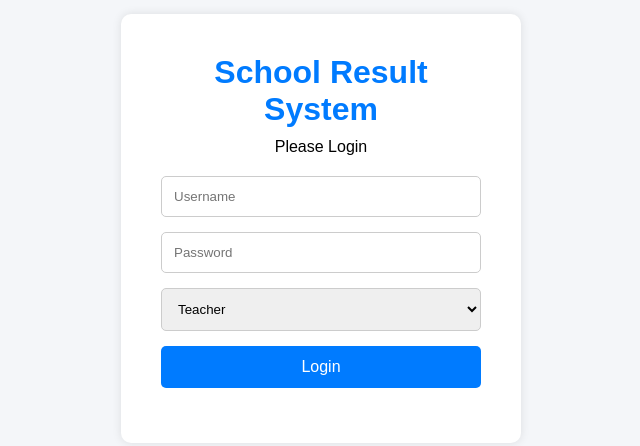
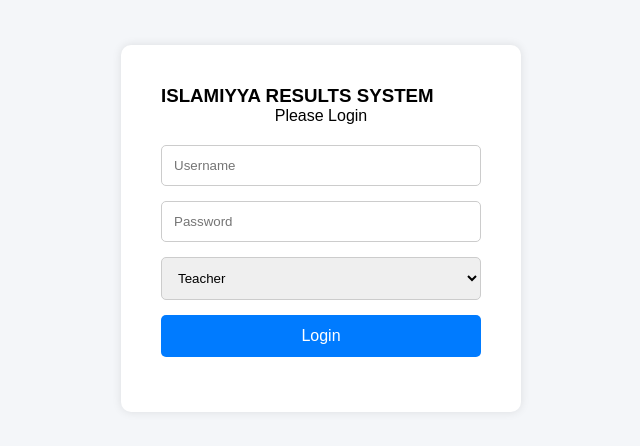
Before and after one commit to Zurkallaini/Sautul-haqq-result-system, a plain HTML site: page index.html in a window 1280 px wide. Shown: the part 172-618 px from the top of the page, without its empty margins (319-959 px from the left). Drawn offline with Linux system fonts and the light colour scheme.

Commit message:
Change header from 'School Result System' to 'ISLAMIYYA RESULTS SYSTEM'

```diff
--- a/index.html
+++ b/index.html
@@ -14,7 +14,7 @@
 
     <div class="login-box">
 
-        <h1>School Result System</h1>
+        <h3>ISLAMIYYA RESULTS SYSTEM</h3>
 
         <p>Please Login</p>
 
```
